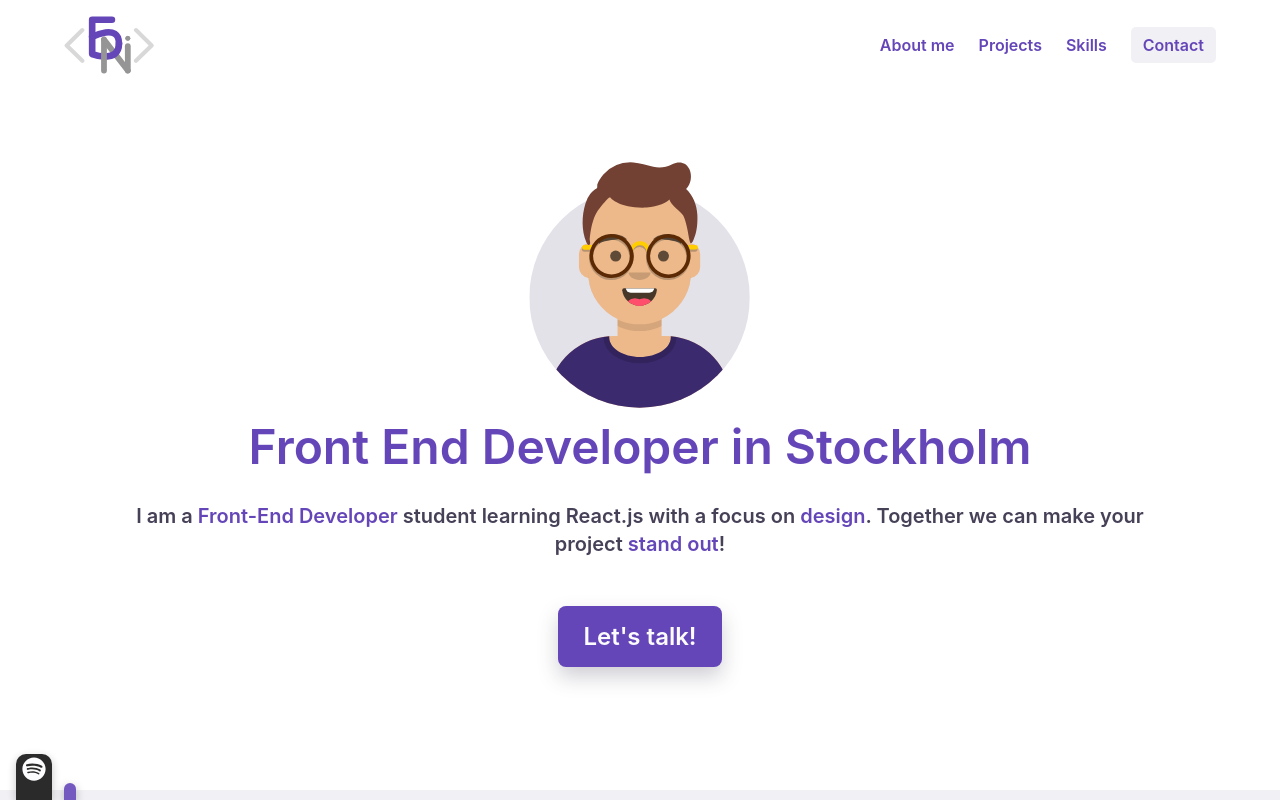
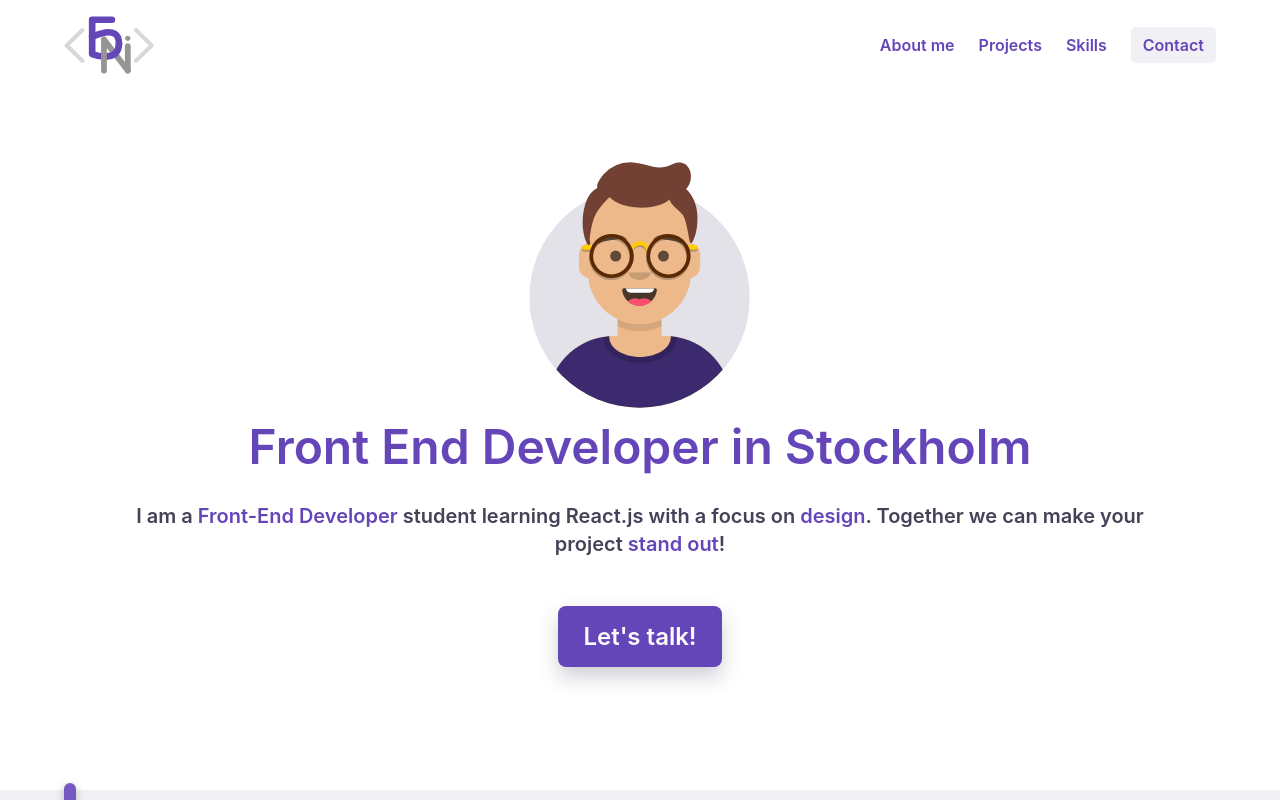
Before and after one commit to fabifors/reactportfolio, a React (Create React App) app: page / in a window 1280 px wide. Shown: the top 800 px of the page. Built offline with nearby package versions, Linux system fonts and the light colour scheme; no server answers; a web font is replaced by a local one; what @fortawesome/pro-solid-svg-icons would draw is missing.

Commit message:
Update App.js

```diff
--- a/src/App.js
+++ b/src/App.js
@@ -199,9 +199,9 @@ class App extends PureComponent {
               handleOpenMenu={this.handleOpenMenu}
               handleThemeChange={this.handleThemeChange}
             />
-            <SpotifyButton onClick={() => this.handleSpotifyOpen()}>
+            {/*<SpotifyButton onClick={() => this.handleSpotifyOpen()}>
               <FontAwesomeIcon icon={['fab', 'spotify']} />
-            </SpotifyButton>
+            </SpotifyButton>*/}
           </Container>
           <Hero />
 
```
